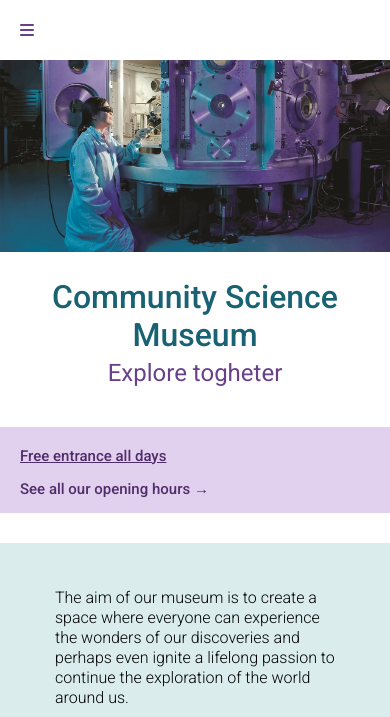
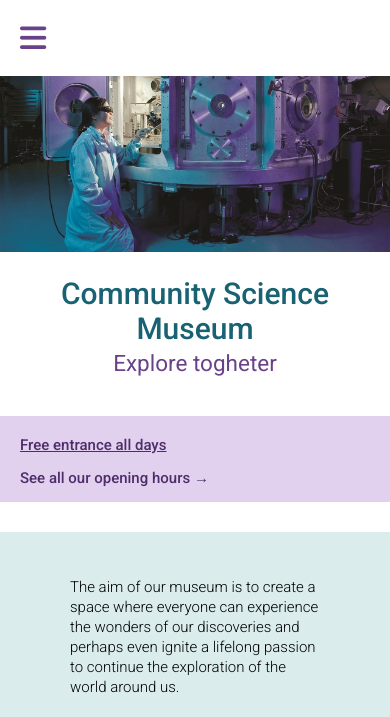
Before and after one commit to Winna95/2022-12-18_Semester-Project-1_CA_Winnie--rbek_fp, a plain HTML site: page index.html in a window 390 px wide. Shown: the part 127-844 px from the top of the page. Drawn offline with Linux system fonts and the light colour scheme.

Commit message:
width homepage small device, hamburger icon bigger

```diff
--- a/css/index.css
+++ b/css/index.css
@@ -53,7 +53,7 @@
 
 .line-space-text {
     line-height: 20px;
-    width: 280px;
+    width: 250px;
     margin: 30px auto;
 }
 
--- a/css/styles.css
+++ b/css/styles.css
@@ -1,6 +1,7 @@
 
 body {
     font-family: 'Roboto', sans-serif;
+    font-size: 15px;
     min-height: 20vh;
     font-weight: 300;
     max-width: 1512px;
@@ -61,6 +62,7 @@ nav li {
 label {
     color: #694189;
     margin-left: 20px;
+    font-size: 30px;
 }
 
 
```
